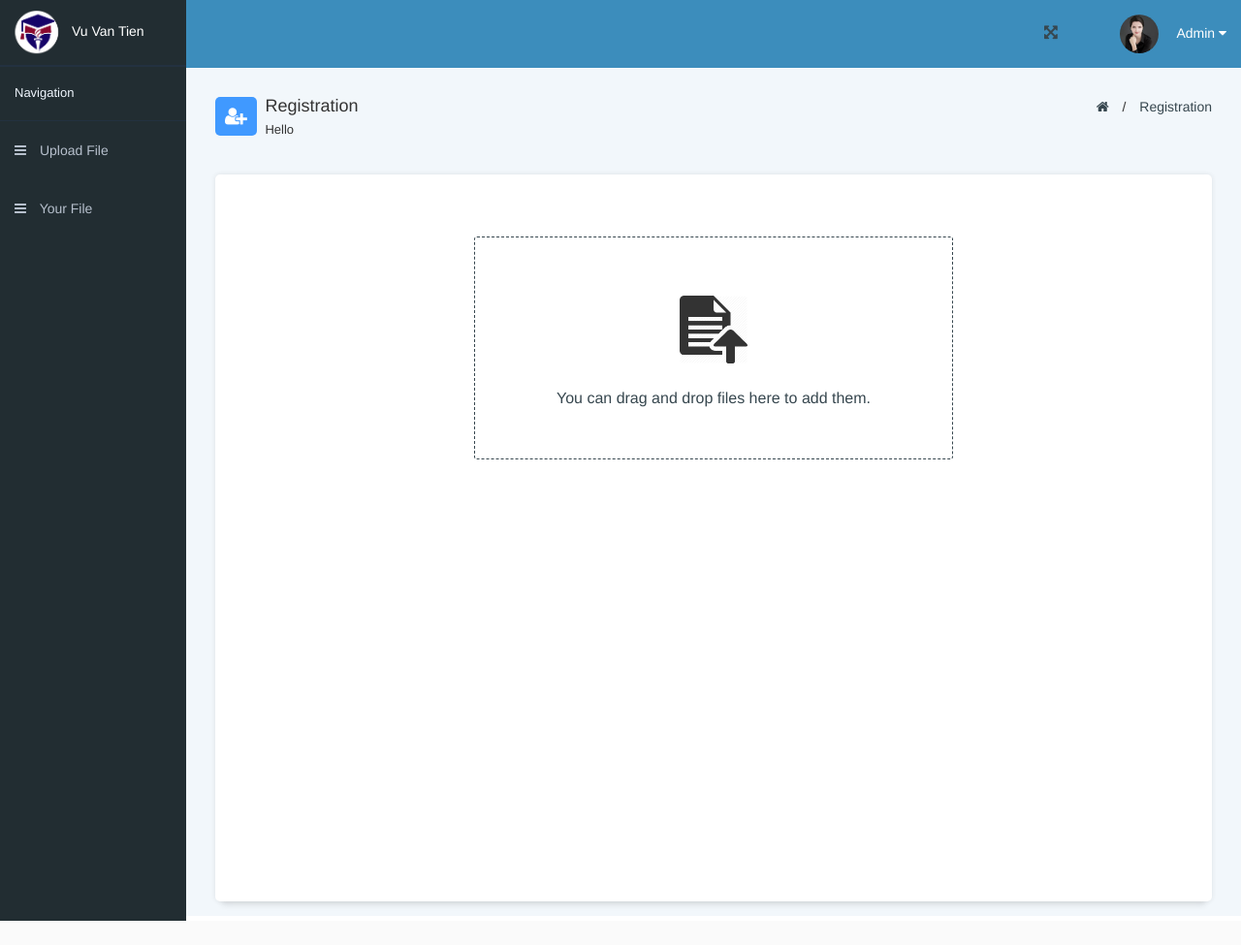
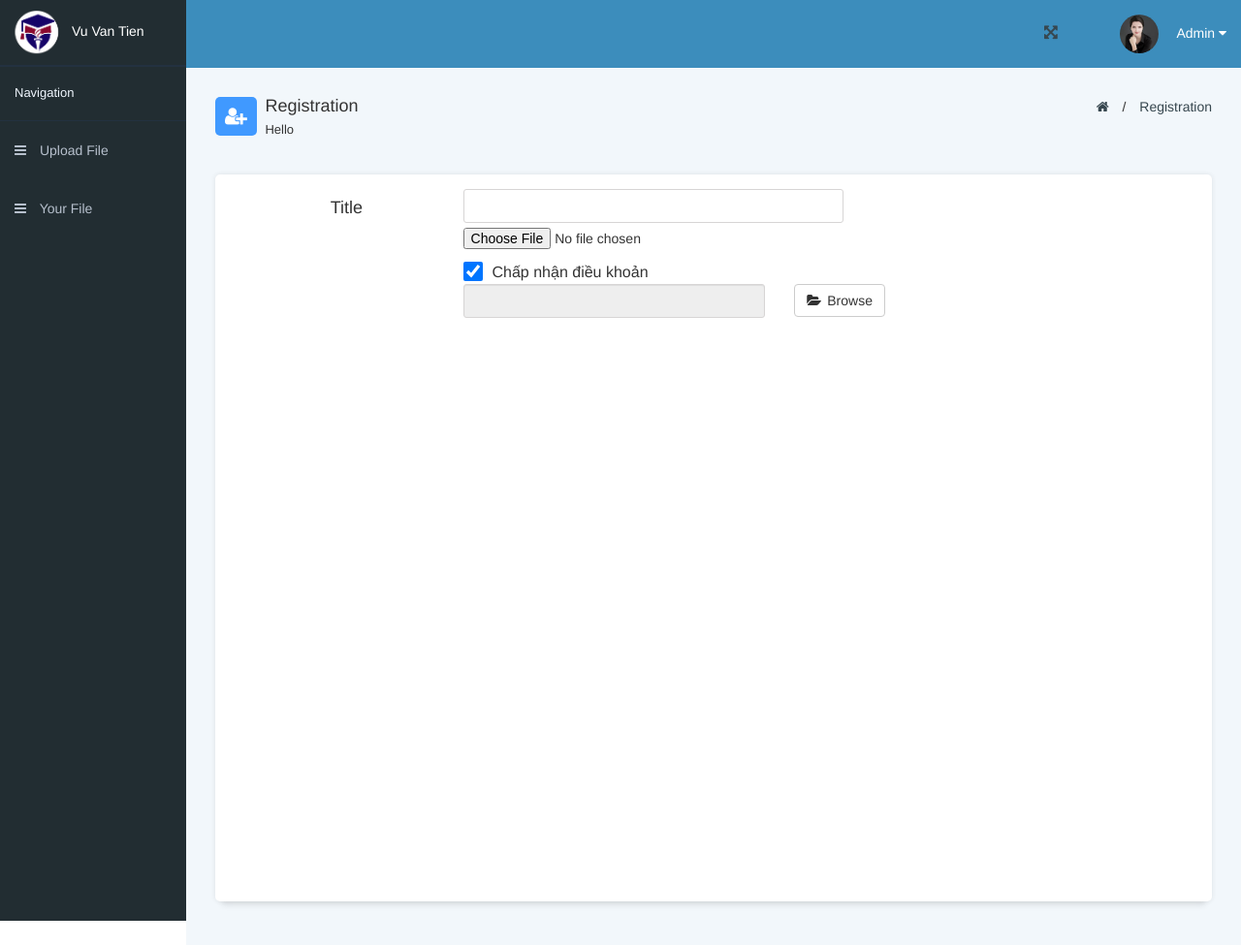
Before and after one commit to twolfdota/hnz-enterprise-project, a PHP site: page /hnz-enterprise-project/student in a window 1280 px wide. Shown: the whole page at 97% size. Before the commit the page ends 950 px from the top, so only its background shows below. Run offline with PHP 8.4, Linux system fonts and the light colour scheme; data that the repository does not hold is empty; some libraries are stand-ins or nearby versions.

Commit message:
update lại trang upfile

```diff
--- a/assets/css/style.css
+++ b/assets/css/style.css
@@ -484,105 +484,11 @@ ul{
     opacity: 1;
 }
 
-.registerForm .mainForm input {
+.registerForm .mainForm .file input {
     border:0;
     outline: none;
 }
 
-/* Extra styles for the cancel button */
-.cancelbtn {
-  width: auto;
-  padding: 10px 18px;
-  background-color: #f44336;
-}
-
-/* Center the image and position the close button */
-.imgcontainer {
-  text-align: center;
-  margin: 24px 0 12px 0;
-  position: relative;
-}
-
-img.avatar {
-  width: 40%;
-  border-radius: 50%;
-}
-
-.container {
-  padding: 16px;
-}
-
-span.psw {
-  float: right;
-  padding-top: 16px;
-}
-
-/* The Modal (background) */
-.modal {
-  display: none; /* Hidden by default */
-  position: fixed; /* Stay in place */
-  z-index: 1; /* Sit on top */
-  left: 0;
-  top: 0;
-  width: 100%; /* Full width */
-  height: 100%; /* Full height */
-  overflow: auto; /* Enable scroll if needed */
-  background-color: rgb(0,0,0); /* Fallback color */
-  background-color: rgba(0,0,0,0.4); /* Black w/ opacity */
-  padding-top: 60px;
-}
-
-/* Modal Content/Box */
-.modal-content {
-  background-color: #fefefe;
-  margin: 5% auto 15% auto; /* 5% from the top, 15% from the bottom and centered */
-  border: 1px solid #888;
-  width: 60%; /* Could be more or less, depending on screen size */
-  height: auto;
-}
-
-/* The Close Button (x) */
-.close {
-  position: absolute;
-  right: 25px;
-  top: 0;
-  color: #000;
-  font-size: 35px;
-  font-weight: bold;
-}
-
-.close:hover,
-.close:focus {
-  color: red;
-  cursor: pointer;
-}
-
-/* Add Zoom Animation */
-.animate {
-  -webkit-animation: animatezoom 0.6s;
-  animation: animatezoom 0.6s
-}
-
-@-webkit-keyframes animatezoom {
-  from {-webkit-transform: scale(0)}
-  to {-webkit-transform: scale(1)}
-}
-
-@keyframes animatezoom {
-  from {transform: scale(0)}
-  to {transform: scale(1)}
-}
-
-/* Change styles for span and cancel button on extra small screens */
-@media screen and (max-width: 300px) {
-  span.psw {
-     display: block;
-     float: none;
-  }
-  .cancelbtn {
-     width: 100%;
-  }
-}
 
 .image-preview-input {
     position: relative;
@@ -612,13 +518,31 @@ span.psw {
     margin-top: 0px !important;
 }
 
+.uploadForm{
+    margin-left: auto;
+    margin-right: auto;
+    width: 80%
+}
+.check input{
+    width: 30%;
+    float: left;
+    height: 20px !important;
+    width: 20px !important;
+    margin-top:0 !important;
 
-
-
-
-
-
-
+}
+.check p{
+    width: 70%;
+    float: left;
+    margin-bottom:0;
+     padding-left: 10px !important;
+}
+.file input{
+    padding-left: 0 !important;
+}
+.fileImg input{
+    width: 100% !important;
+}
 
 
 
--- a/assets/js/index.js
+++ b/assets/js/index.js
@@ -189,64 +189,7 @@ $(document).ready(function() {
 
 });
 
-$(document).on('click', '#close-preview', function(){
-    $('.image-preview').popover('hide');
-    // Hover befor close the preview
-    $('.image-preview').hover(
-        function () {
-           $('.image-preview').popover('show');
-        },
-         function () {
-           $('.image-preview').popover('hide');
-        }
-    );
-});
 
-$(function() {
-    // Create the close button
-    var closebtn = $('<button/>', {
-        type:"button",
-        text: 'x',
-        id: 'close-preview',
-        style: 'font-size: initial;',
-    });
-    closebtn.attr("class","close pull-right");
-    // Set the popover default content
-    $('.image-preview').popover({
-        trigger:'manual',
-        html:true,
-        title: "<strong>Preview</strong>"+$(closebtn)[0].outerHTML,
-        content: "There's no image",
-        placement:'bottom'
-    });
-    // Clear event
-    $('.image-preview-clear').click(function(){
-        $('.image-preview').attr("data-content","").popover('hide');
-        $('.image-preview-filename').val("");
-        $('.image-preview-clear').hide();
-        $('.image-preview-input input:file').val("");
-        $(".image-preview-input-title").text("Browse");
-    });
-    // Create the preview image
-    $(".image-preview-input input:file").change(function (){
-        var img = $('<img/>', {
-            id: 'dynamic',
-            width:250,
-            height:200
-        });
-        var file = this.files[0];
-        var reader = new FileReader();
-        // Set preview image into the popover data-content
-        reader.onload = function (e) {
-            $(".image-preview-input-title").text("Change");
-            $(".image-preview-clear").show();
-            $(".image-preview-filename").val(file.name);
-            img.attr('src', e.target.result);
-            $(".image-preview").attr("data-content",$(img)[0].outerHTML).popover("show");
-        }
-        reader.readAsDataURL(file);
-    });
-});
 
 $(function(){
 
--- a/views/student.php
+++ b/views/student.php
@@ -153,61 +153,69 @@
                 </div>
                 <div class="registerContent tab-content">
                     <div id="upload" class="registerContentForm tab-pane fade in active">
-                        <div class="uploadFrame">
-                            <a href="#"  onclick="document.getElementById('id01').style.display='block'">
-                                <img  src="assets/images/upload_file-512.png">
-                            </a>
-                            <p>You can drag and drop files here to add them.</p>
-                        </div>
-                    </div>
-                    <div id="id01" class="modal">
-
-                      <form class="modal-content animate" action="/action_page.php">
-                        <div class="imgcontainer">
-                          <span onclick="document.getElementById('id01').style.display='none'" class="close" title="Close Modal">&times;</span>
-                      </div>
-
-                      <div class="" style="width: 700px;margin:auto;">
-                          <div class="row">
-                            <div class="">
+                        <form>
+                            <div class="uploadForm">
                                 <!-- image-preview-filename input [CUT FROM HERE]-->
                                 <div class="image-preview">
                                     <div class="row">
-                                        <div>
-                                            <input type="file" name="">
-                                        </div>
-                                    </div>
-                                    <div class="row">
                                          <div class="col-lg-2 col-md-2 col-sm-3 col-xs-3">
-                                             <input type="checkbox" autocomplete="off" checked>
+                                             <h4>Title</h4>
                                          </div>
                                          <div class="col-lg-10 col-md-10 col-sm-9 col-xs-9">
-                                             <p>Chấp nhận điều khoản</p>
+                                             <input type="text" name="" required>
                                          </div>
                                     </div>
                                     <div class="row">
-                                        <div class="col-lg-6 col-md-6 col-sm-4 col-xs-6">
+                                        <div class="col-lg-2 col-md-2 col-sm-3 col-xs-3">
+
+                                         </div>
+                                         <div class="col-lg-10 col-md-10 col-sm-9 col-xs-9">
+                                             <div class="file">
+                                                <input type="file" name="" required>
+                                            </div>
+                                         </div>
+                                    </div>
+                                    <div class="row">
+                                        <div class="col-lg-2 col-md-2 col-sm-3 col-xs-3">
+
+                                         </div>
+                                         <div class="col-lg-10 col-md-10 col-sm-9 col-xs-9">
+                                             <div class=" check">
+                                             <input type="checkbox" autocomplete="off" checked>
+                                             <p>Chấp nhận điều khoản</p>
+                                         </div>
+                                         </div>
+                                    </div>
+                                    <div class="row">
+                                        <div class="col-lg-2 col-md-2 col-sm-3 col-xs-3">
+
+                                         </div>
+                                         <div class="col-lg-10 col-md-10 col-sm-9 col-xs-9 fileImg">
+                                             <div class="row">
+                                                 <div class="col-lg-6 col-md-6 col-sm-12 col-xs-12">
                                             <input type="text" class="form-control image-preview-filename" disabled="disabled"> <!-- don't give a name === doesn't send on POST/GET -->
                                         </div>
-                                        <div class="col-lg-3 col-md-3 col-sm-4 col-xs-6">
-                                            <button type="button" class="btn btn-default image-preview-clear" style="display:none;">
-                                                <i class="fa fa-trash" aria-hidden="true"></i>
-                                                <span class="glyphicon glyphicon-remove"></span> Clear
-                                            </button>
-                                        </div>
-                                        <div class="col-lg-3 col-md-3 col-sm-4 col-xs-6">
+                                        <div class="col-lg-2 col-md-2 col-sm-12 col-xs-12">
                                             <div class="btn btn-default image-preview-input">
                                                 <i class="fa fa-folder-open" aria-hidden="true"></i>
                                                 <span class="image-preview-input-title">Browse</span>
                                                 <input type="file" accept="image/png, image/jpeg, image/gif" name="input-file-preview"/> <!-- rename it -->
                                             </div>
                                         </div>
+                                        <div class="col-lg-2 col-md-2 col-sm-12 col-xs-12">
+                                            <button type="button" class="btn btn-default image-preview-clear" style="display:none;">
+                                                <i class="fa fa-trash" aria-hidden="true"></i>
+                                                <span class="glyphicon glyphicon-remove"></span> Clear
+                                            </button>
+                                        </div>
+                                             </div>
+                                         </div>
+
                                     </div>
                                 </div><!-- /input-group image-preview [TO HERE]-->
                             </div>
-                        </div>
+                        </form>
                     </div>
-                </form>
             </div>
             <div id="academic" class="registerContentForm tab-pane fade">
                         <!-- <form name="yearForm" id="yearForm">
```
